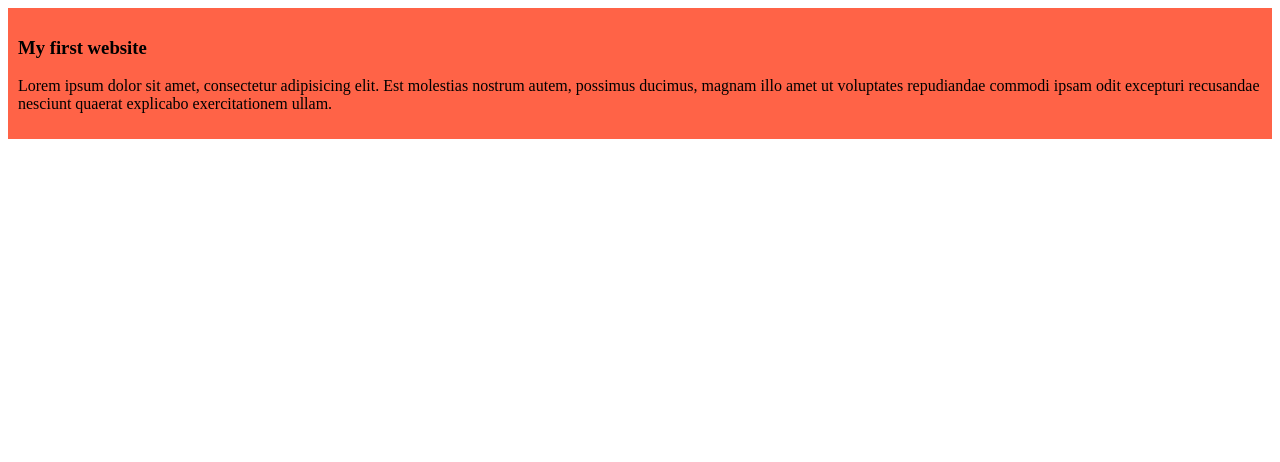
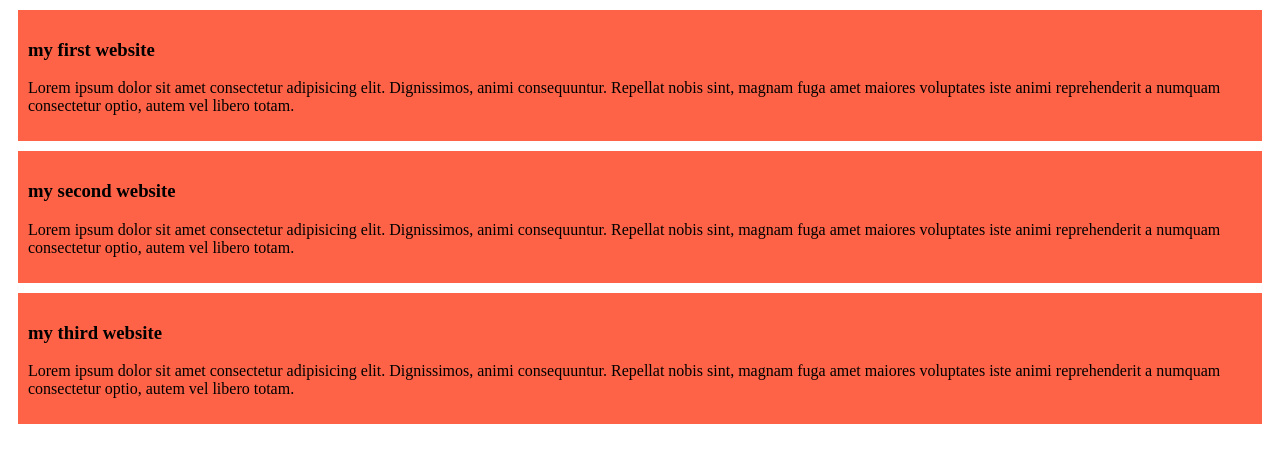
Before and after one commit to MdAbdulHannanShifat/my-simple-website, a plain HTML site: page index.html in a window 1280 px wide. Drawn offline with Linux system fonts and the light colour scheme.

Commit message:
added the second and third blog

```diff
--- a/index.html
+++ b/index.html
@@ -8,9 +8,16 @@
 </head>
 <body>
     <div>
-        <h3>My first website</h3>
-        <p>Lorem ipsum dolor sit amet, consectetur adipisicing elit. Est molestias nostrum autem, possimus ducimus, magnam illo amet ut voluptates repudiandae commodi ipsam odit excepturi recusandae nesciunt quaerat explicabo exercitationem ullam.</p>
-    </div>
-
+    <h3>my first website</h3>
+    <p>Lorem ipsum dolor sit amet consectetur adipisicing elit. Dignissimos, animi consequuntur. Repellat nobis sint, magnam fuga amet maiores voluptates iste animi reprehenderit a numquam consectetur optio, autem vel libero totam.</p>
+</div>
+<div>
+    <h3>my second website</h3>
+    <p>Lorem ipsum dolor sit amet consectetur adipisicing elit. Dignissimos, animi consequuntur. Repellat nobis sint, magnam fuga amet maiores voluptates iste animi reprehenderit a numquam consectetur optio, autem vel libero totam.</p>
+</div>
+<div>
+    <h3>my third website</h3>
+    <p>Lorem ipsum dolor sit amet consectetur adipisicing elit. Dignissimos, animi consequuntur. Repellat nobis sint, magnam fuga amet maiores voluptates iste animi reprehenderit a numquam consectetur optio, autem vel libero totam.</p>
+</div>
 </body>
 </html>
--- a/styles/blog.css
+++ b/styles/blog.css
@@ -1,4 +1,5 @@
 div{
     background-color: tomato;
     padding: 10px;
+    margin: 10px;
 }
```
